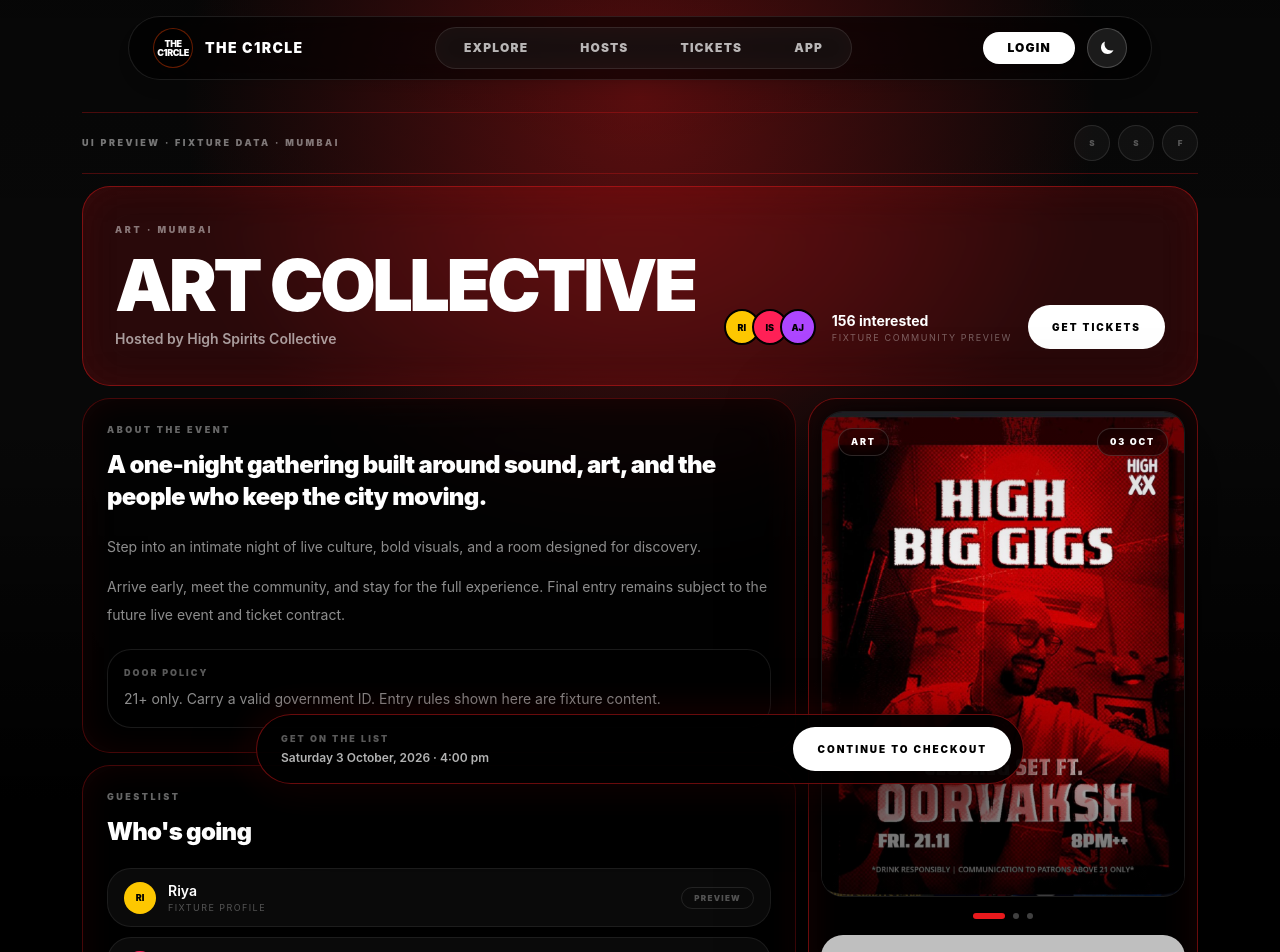
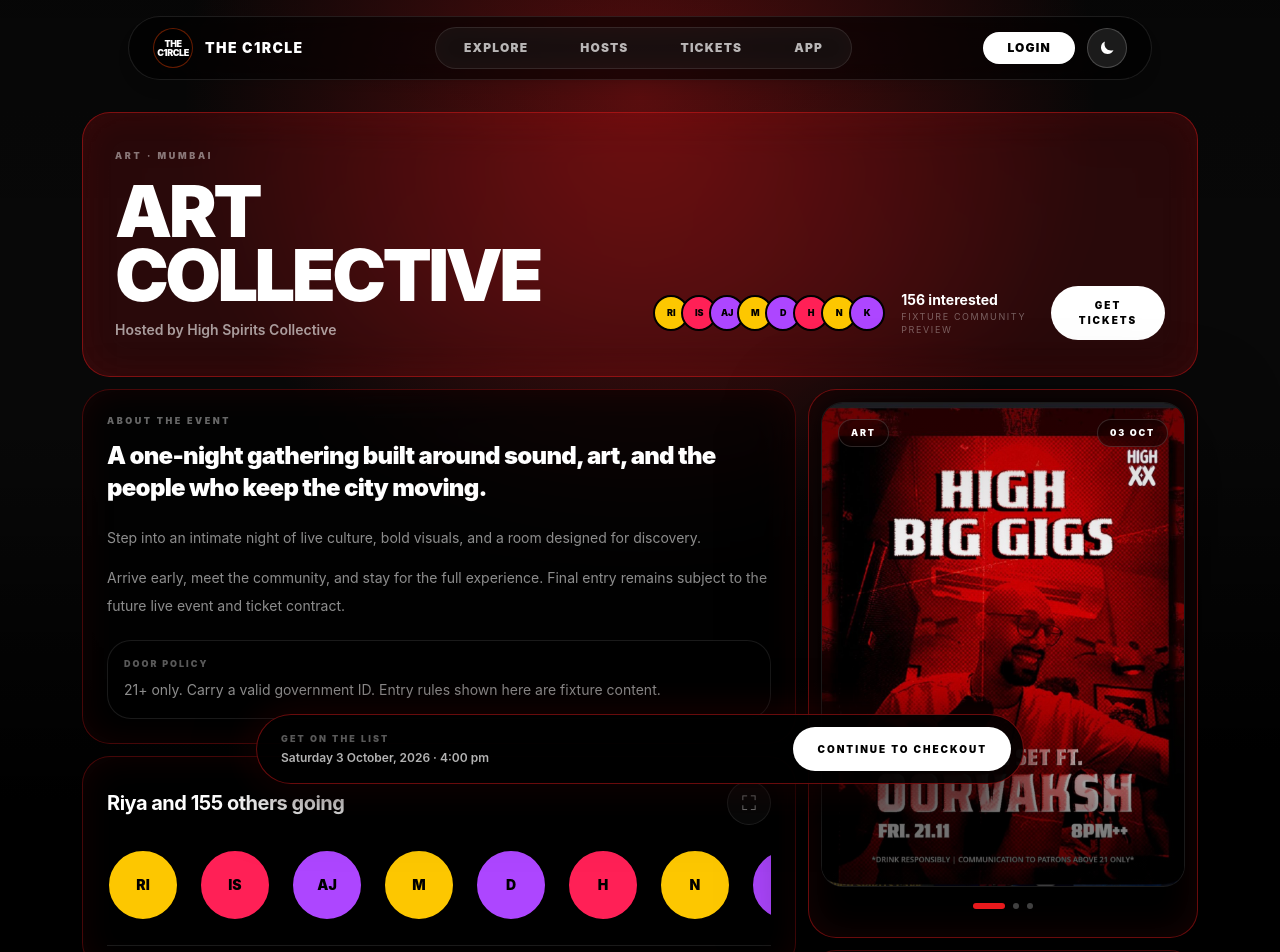
Before and after one commit to thec1rclehost123-cmd/C1RCLE-FRONTEND, a Next.js app in the folder apps/guest-portal/: page /event/art-collective in a window 1280 px wide. Shown: the top 952 px of the page. Built offline with nearby package versions, Linux system fonts and the light colour scheme.

Commit message:
feat(guest-portal): refine event social details

```diff
--- a/apps/guest-portal/src/features/event-detail/components/EventDetailView.tsx
+++ b/apps/guest-portal/src/features/event-detail/components/EventDetailView.tsx
@@ -4,6 +4,7 @@
 
 import { EventPosterPanel } from './EventPosterPanel';
 import { EventTicketSelectorClient } from './EventTicketSelectorClient';
+import { GuestlistPreviewClient } from './GuestlistPreviewClient';
 
 import type {
   EventAccentTone,
@@ -72,33 +73,8 @@
       <EventBackdrop accentTone={event.accentTone} />
 
       <div className="relative mx-auto max-w-[1180px] px-4 sm:px-6 lg:px-8">
-        <div
-          className={`flex flex-wrap items-center justify-between gap-4 border-y py-3 ${accent.border}`}
-        >
-          <p className="text-[9px] font-black uppercase tracking-[0.28em] text-white/45">
-            UI preview · fixture data · {event.city}
-          </p>
-          <div
-            className="flex items-center gap-2"
-            aria-label="Event actions unavailable in preview"
-          >
-            {['Save', 'Share', 'Follow'].map((label) => (
-              <button
-                key={label}
-                type="button"
-                disabled
-                aria-label={`${label} unavailable in UI preview`}
-                className="size-9 cursor-not-allowed rounded-full border border-white/10 bg-white/[0.04] text-[8px] font-black uppercase text-white/30"
-                title={`${label} integration is not connected`}
-              >
-                {label.slice(0, 1)}
-              </button>
-            ))}
-          </div>
-        </div>
-
         <section
-          className={`mt-3 rounded-[1.75rem] border px-5 py-7 backdrop-blur-xl sm:px-8 sm:py-9 ${accent.borderStrong} ${accent.panel}`}
+          className={`rounded-[1.75rem] border px-5 py-7 backdrop-blur-xl sm:px-8 sm:py-9 ${accent.borderStrong} ${accent.panel}`}
         >
           <div className="flex flex-col gap-7 lg:flex-row lg:items-end lg:justify-between">
             <div>
@@ -158,33 +134,11 @@
               </div>
             </EventPanel>
 
-            <EventPanel accentTone={event.accentTone} label="Guestlist" title="Who's going">
-              <div className="space-y-2.5">
-                {event.guests.map((guest) => (
-                  <div
-                    key={guest.id}
-                    className="flex min-h-14 items-center justify-between rounded-2xl border border-white/8 bg-white/[0.04] px-4 py-3"
-                  >
-                    <span className="flex items-center gap-3">
-                      <span
-                        className={`flex size-8 items-center justify-center rounded-full text-[9px] font-black text-black ${getGuestToneClass(guest.tone)}`}
-                      >
-                        {guest.initials}
-                      </span>
-                      <span>
-                        <span className="block text-sm font-semibold text-white">{guest.name}</span>
-                        <span className="block text-[9px] uppercase tracking-[0.16em] text-white/30">
-                          Fixture profile
-                        </span>
-                      </span>
-                    </span>
-                    <span className="rounded-full border border-white/10 px-3 py-1 text-[8px] font-black uppercase tracking-[0.16em] text-white/30">
-                      Preview
-                    </span>
-                  </div>
-                ))}
-              </div>
-            </EventPanel>
+            <GuestlistPreviewClient
+              accentTone={event.accentTone}
+              guests={event.guests}
+              interestedCount={event.interestedCount}
+            />
 
             <EventPanel accentTone={event.accentTone} label="Location" title={event.venue}>
               <p className="text-sm text-white/50">{event.address}</p>
--- a/apps/guest-portal/src/features/event-detail/components/EventPosterPanel.tsx
+++ b/apps/guest-portal/src/features/event-detail/components/EventPosterPanel.tsx
@@ -43,15 +43,6 @@
         <span className="h-1.5 w-1.5 rounded-full bg-white/25" />
         <span className="h-1.5 w-1.5 rounded-full bg-white/25" />
       </div>
-
-      <button
-        type="button"
-        disabled
-        title="Checkout integration is not connected"
-        className="min-h-11 w-full cursor-not-allowed rounded-full bg-white px-6 py-3 text-[10px] font-black uppercase tracking-[0.22em] text-black opacity-75"
-      >
-        Checkout unavailable · UI preview
-      </button>
     </section>
   );
 }
--- /dev/null
+++ b/apps/guest-portal/src/features/event-detail/components/GuestlistPreviewClient.tsx
@@ -0,0 +1,124 @@
+'use client';
+
+import Link from 'next/link';
+import { useState } from 'react';
+
+import { getEventAccentClasses, getGuestToneClass } from '../eventDetailPalette';
+
+import type { EventAccentTone, EventDetailGuest } from '../types/event-detail.types';
+
+export function GuestlistPreviewClient({
+  accentTone,
+  guests,
+  interestedCount,
+}: {
+  accentTone: EventAccentTone;
+  guests: readonly EventDetailGuest[];
+  interestedCount: number;
+}) {
+  const [open, setOpen] = useState(false);
+  const accent = getEventAccentClasses(accentTone);
+
+  return (
+    <>
+      <section
+        aria-label="Guest list preview"
+        className={`rounded-[1.75rem] border bg-black/65 p-5 backdrop-blur-xl sm:p-6 ${accent.border} ${accent.panelShadow}`}
+      >
+        <div className="flex items-center justify-between gap-4">
+          <h2 className="text-lg font-bold tracking-tight text-white sm:text-xl">
+            {guests[0]?.name ?? 'Guests'} and {interestedCount - 1} others going
+          </h2>
+          <button
+            type="button"
+            aria-label="View all guests"
+            onClick={() => {
+              setOpen(true);
+            }}
+            className="flex size-11 shrink-0 items-center justify-center rounded-full border border-white/10 bg-white/[0.04] text-xl text-white/55 transition-colors hover:bg-white/10 hover:text-white"
+          >
+            ⛶
+          </button>
+        </div>
+        <div className="mt-6 flex gap-4 overflow-x-auto border-b border-white/10 pb-6 [scrollbar-width:none] [&::-webkit-scrollbar]:hidden sm:gap-5">
+          {guests.map((guest) => (
+            <GuestAvatar guest={guest} key={guest.id} size="large" />
+          ))}
+        </div>
+      </section>
+
+      {open && (
+        <div className="fixed inset-0 z-[70] flex items-center justify-center bg-black/80 p-4 backdrop-blur-md">
+          <section
+            role="dialog"
+            aria-modal="true"
+            aria-labelledby="guestlist-dialog-heading"
+            className={`relative w-full max-w-xl rounded-[2rem] border bg-[#0d090b] p-6 shadow-2xl sm:p-8 ${accent.borderStrong}`}
+          >
+            <button
+              type="button"
+              aria-label="Close guest list preview"
+              onClick={() => {
+                setOpen(false);
+              }}
+              className="absolute right-5 top-5 flex size-11 items-center justify-center rounded-full border border-white/10 text-2xl text-white/55 hover:text-white"
+            >
+              ×
+            </button>
+
+            <p className={`text-[10px] font-black uppercase tracking-[0.28em] ${accent.text}`}>
+              THE C1RCLE APP
+            </p>
+            <h2
+              id="guestlist-dialog-heading"
+              className="mt-6 max-w-md text-3xl font-black leading-tight tracking-[-0.04em] text-white sm:text-4xl"
+            >
+              Get the app to view the guestlist and more
+            </h2>
+
+            <div className="mt-8 flex -space-x-3">
+              {guests.slice(0, 5).map((guest) => (
+                <GuestAvatar guest={guest} key={guest.id} size="modal" />
+              ))}
+            </div>
+
+            <Link
+              href="/app"
+              className="mt-8 flex min-h-14 w-full items-center justify-center rounded-full bg-white px-6 text-center text-sm font-black text-black sm:mx-auto sm:max-w-sm"
+            >
+              Get THE C1RCLE app
+            </Link>
+
+            <div className="mt-8 grid grid-cols-3 gap-3 border-t border-white/10 pt-7 text-center">
+              {[
+                ['Ticket', 'Instant ticket access'],
+                ['Transfer', 'Easy ticket transfers'],
+                ['Discover', 'Curated for you'],
+              ].map(([label, detail]) => (
+                <div key={label}>
+                  <p className="text-xl text-white/75" aria-hidden="true">
+                    {label === 'Ticket' ? '▣' : label === 'Transfer' ? '⇄' : '◎'}
+                  </p>
+                  <p className="mt-3 text-[10px] leading-4 text-white/45 sm:text-xs">{detail}</p>
+                </div>
+              ))}
+            </div>
+          </section>
+        </div>
+      )}
+    </>
+  );
+}
+
+function GuestAvatar({ guest, size }: { guest: EventDetailGuest; size: 'large' | 'modal' }) {
+  return (
+    <span
+      title={guest.name}
+      className={`flex shrink-0 items-center justify-center rounded-full border-2 border-black font-black text-black ${
+        size === 'large' ? 'size-16 text-sm sm:size-[4.5rem]' : 'size-16 text-sm sm:size-20'
+      } ${getGuestToneClass(guest.tone)}`}
+    >
+      {guest.initials}
+    </span>
+  );
+}
--- a/apps/guest-portal/src/features/event-detail/fixtures/event-detail.fixture.ts
+++ b/apps/guest-portal/src/features/event-detail/fixtures/event-detail.fixture.ts
@@ -11,6 +11,11 @@
   { id: 'riya', name: 'Riya', initials: 'RI', tone: 'yellow' },
   { id: 'ishika', name: 'Ishika', initials: 'IS', tone: 'red' },
   { id: 'ajay', name: 'Ajay', initials: 'AJ', tone: 'purple' },
+  { id: 'maya', name: 'Maya', initials: 'M', tone: 'yellow' },
+  { id: 'dev', name: 'Dev', initials: 'D', tone: 'purple' },
+  { id: 'harsh', name: 'Harsh', initials: 'H', tone: 'red' },
+  { id: 'nia', name: 'Nia', initials: 'N', tone: 'yellow' },
+  { id: 'kabir', name: 'Kabir', initials: 'K', tone: 'purple' },
 ];
 
 const ticketTiers: EventDetailTicketTier[] = [
```
Also changed, not shown: 1 other file (tests, documents, lock files or other folders).
